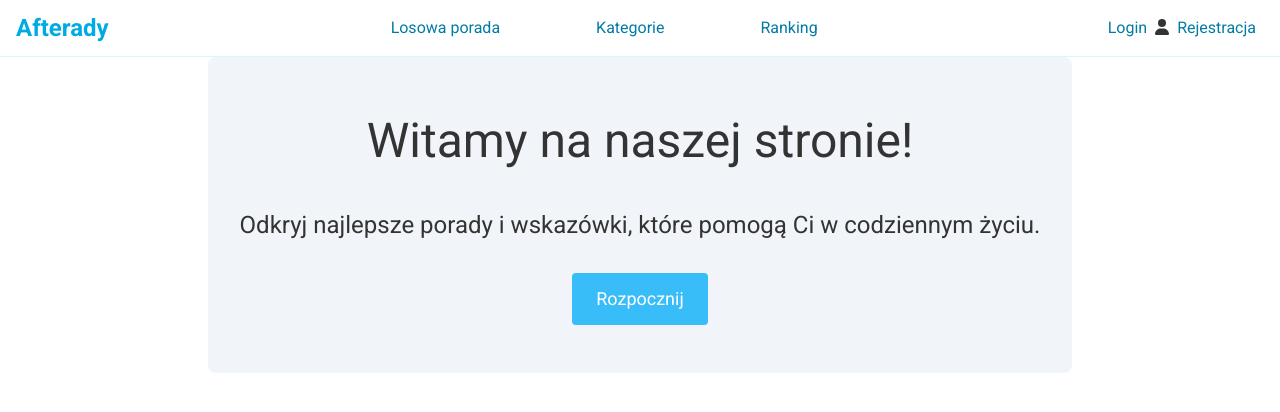
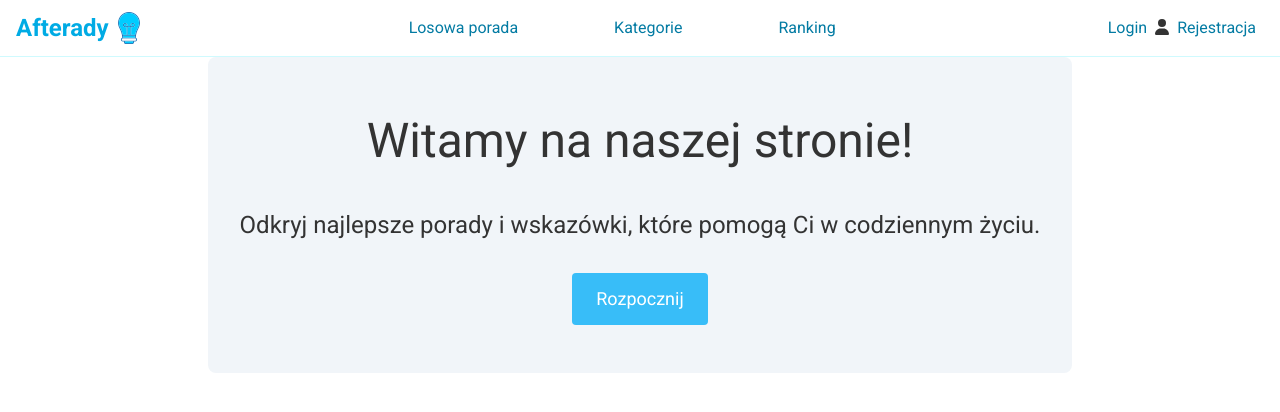
Before and after one commit to cerbin1/tips, a React (Vite) app: page / in a window 1280 px wide. Shown: the top 412 px of the page. Built offline with nearby package versions, Linux system fonts and the light colour scheme.

Commit message:
Add logo image to Logo component

```diff
--- a/src/components/header/Logo.jsx
+++ b/src/components/header/Logo.jsx
@@ -1,7 +1,12 @@
+import logo from "/logo.png";
+
 export default function Logo() {
   return (
-    <span className="no-underline text-2xl font-bold text-blue-to-dark">
-      Afterady
-    </span>
+    <div className="flex gap-1">
+      <span className="no-underline text-2xl font-bold text-blue-to-dark">
+        Afterady
+      </span>
+      <img src={logo} alt="logo-bulb-icon" />
+    </div>
   );
 }
```
Also changed, not shown: public/logo.png (added), 1 other file (tests, documents, lock files or other folders).
